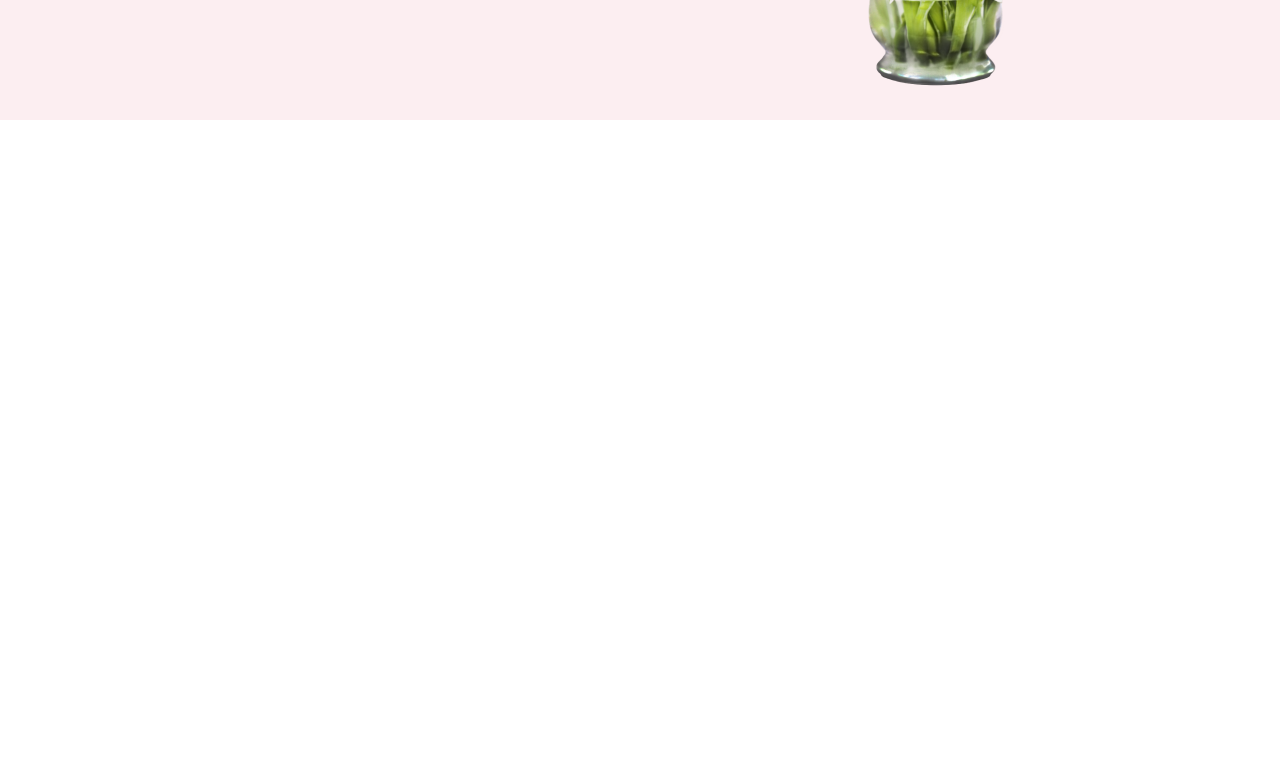
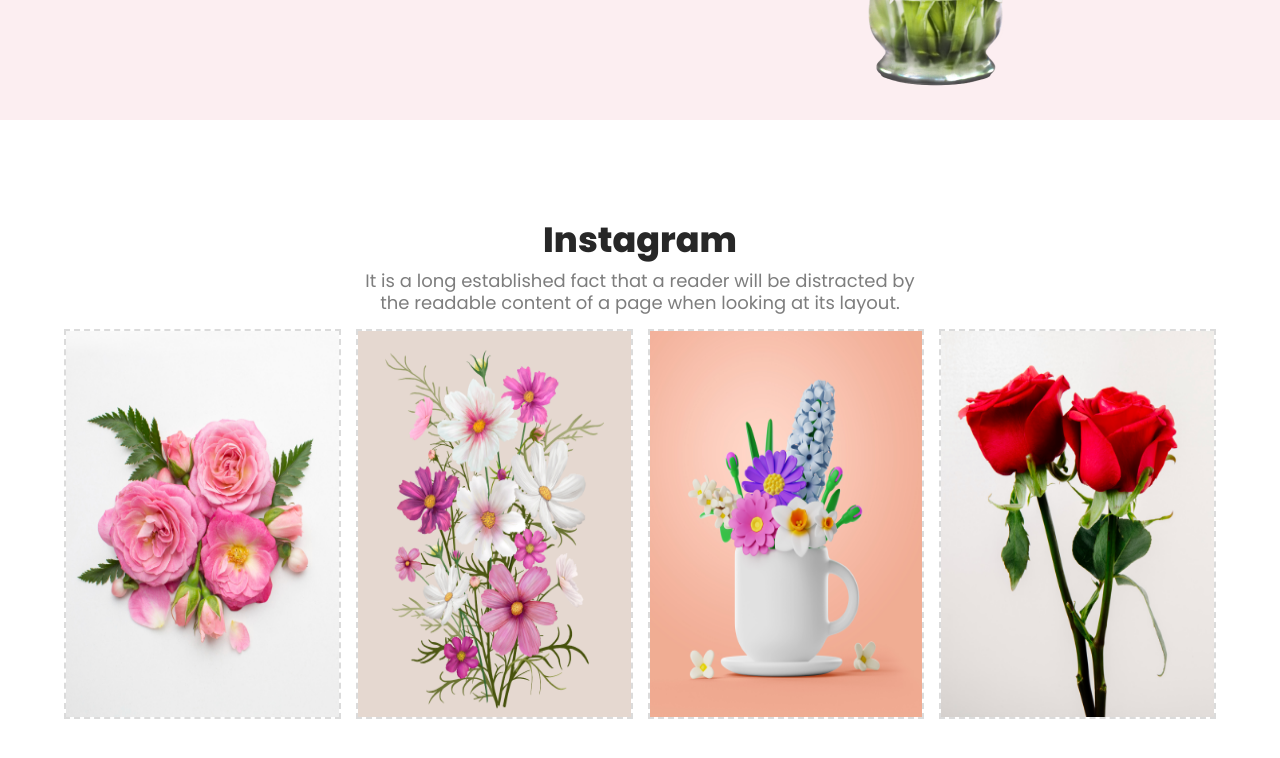
Before and after one commit to Galive007/flower-shop, a plain HTML site: page index.html in a window 1280 px wide. Shown: the part 2596-3354 px from the top of the page. Before the commit the page ends 2816 px from the top, so only its background shows below. Drawn offline with Linux system fonts and the light colour scheme.

Commit message:
instagram section done

```diff
--- a/index.html
+++ b/index.html
@@ -22,6 +22,7 @@
         </div>
     </header>
     <main>
+        <!-- feature section -->
         <div class="feature-container">
             <div class="feature-content">
                 <div class="feature-tittle">
@@ -41,6 +42,7 @@
                 </div>
             </div>
         </div>
+        <!-- support section -->
         <div class="support-container">
             <div class="support-content">
                 <div class="support-1">
@@ -57,6 +59,7 @@
                 </div>
             </div>
         </div>
+        <!-- hotDeal section -->
         <div class="hotDeal-container">
             <div class="hotDeal-content">
                 <div class="hotDeal-tittle">
@@ -72,6 +75,29 @@
                 </div>
             </div>
         </div>
+        <!-- Instagram section -->
+         <div class="instagram-container">
+            <div class="instagram-content">
+                <div class="instagram-tittle">
+                    <h4>Instagram</h4>
+                    <p>It is a long established fact that a reader will be distracted by the readable content of a page when looking at its layout.</p>
+                </div>
+                <div class="instagram-images">
+                    <div class="image-1">
+                        <img src="./images/insta1.png" alt="">
+                    </div>
+                    <div class="image-2">
+                        <img src="./images/insta2.png" alt="">
+                    </div>
+                    <div class="image-3">
+                        <img src="./images/insta3.png" alt="">
+                    </div>
+                    <div class="image-4">
+                        <img src="./images/insta4.png" alt="">
+                    </div>
+                </div>
+            </div>
+         </div>
     </main>
 </body>
 </html>
--- a/style/style.css
+++ b/style/style.css
@@ -36,10 +36,7 @@ body{
     align-items: center;
     gap: 40px;
 }
-.banner-text{
-    /* border: 1px solid blue; */
-    /* width: 100%; */
-}
+
 .banner-text h1{
     color: rgb(39, 39, 39);
     font-family: "Poppins", sans-serif;
@@ -186,3 +183,49 @@ body{
     text-align: center;
     margin-top: 55px;
 }
+/* Instagram Section */
+.instagram-container{
+    max-width: 1440px;
+    height: 500px;
+    margin: 0px auto 100px;
+    /* border: 1px solid gold; */
+}
+.instagram-tittle{
+    width: 50%;
+    margin: 0 auto;
+    text-align: center;
+    margin-bottom: 15px;
+}
+.instagram-tittle h4{
+    color: rgb(39, 39, 39);
+    font-size: 35px;
+    font-weight: 800;
+    line-height: 40px;
+    letter-spacing: 0%;
+    margin-bottom: 10px;
+}
+.instagram-tittle p{
+    color: rgba(39, 39, 39, 0.6);
+    font-size: 18px;
+    font-weight: 400;
+    line-height: 22px;
+    letter-spacing: 0%;
+}
+.instagram-content{
+    width: 90%;
+    margin: 0 auto;
+}
+.instagram-images{
+    display: flex;
+    gap: 15px;
+}
+.image-1,.image-2,.image-3,.image-4{
+    display: flex;
+    justify-content: center;
+    width: 340px;
+    height: 390px;
+    border: 2px dashed rgb(219,219,219);
+}
+.instagram-images .image-1 img,.image-2 img,.image-3 img,.image-4 img{
+    width: 100%;
+}
```
